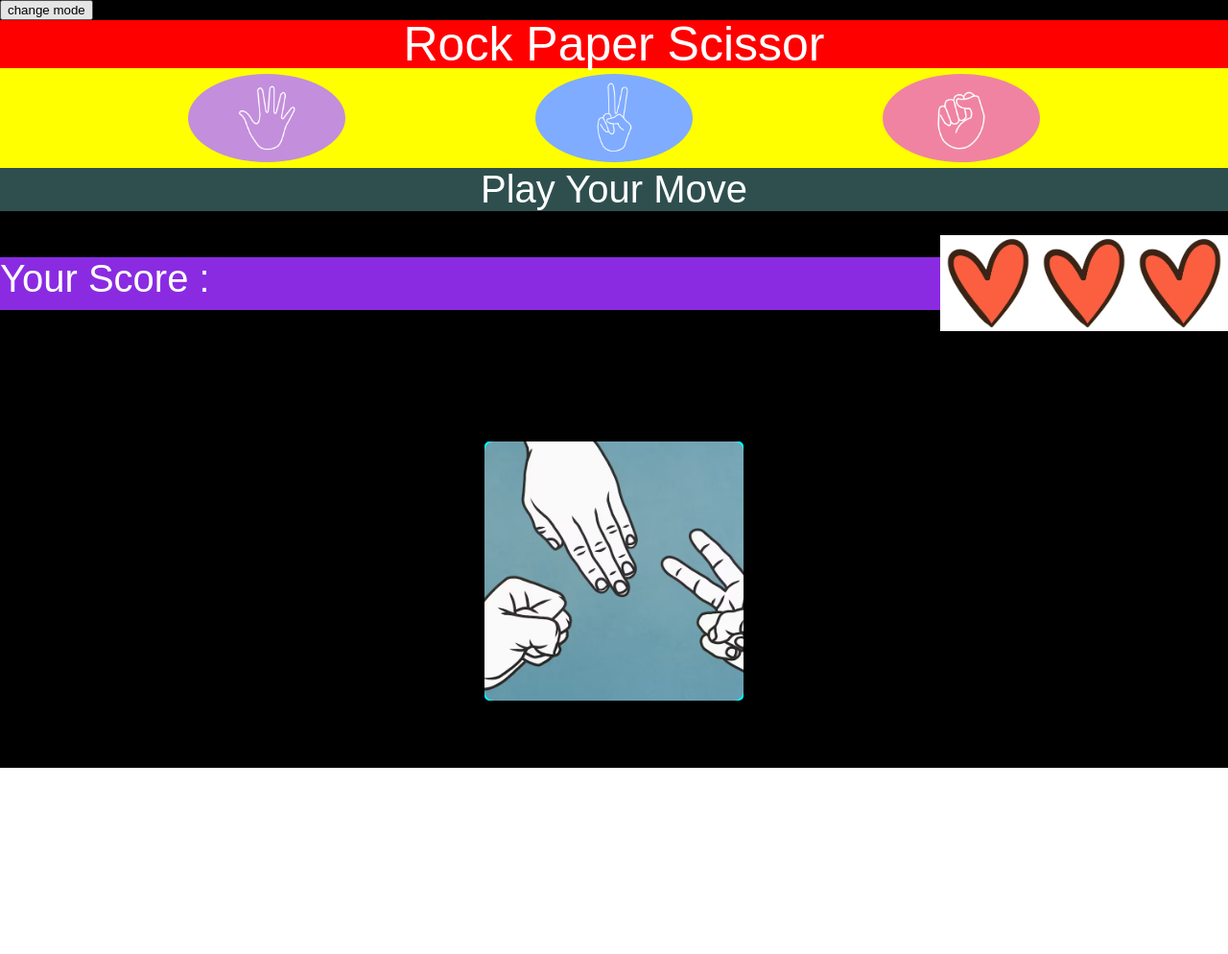
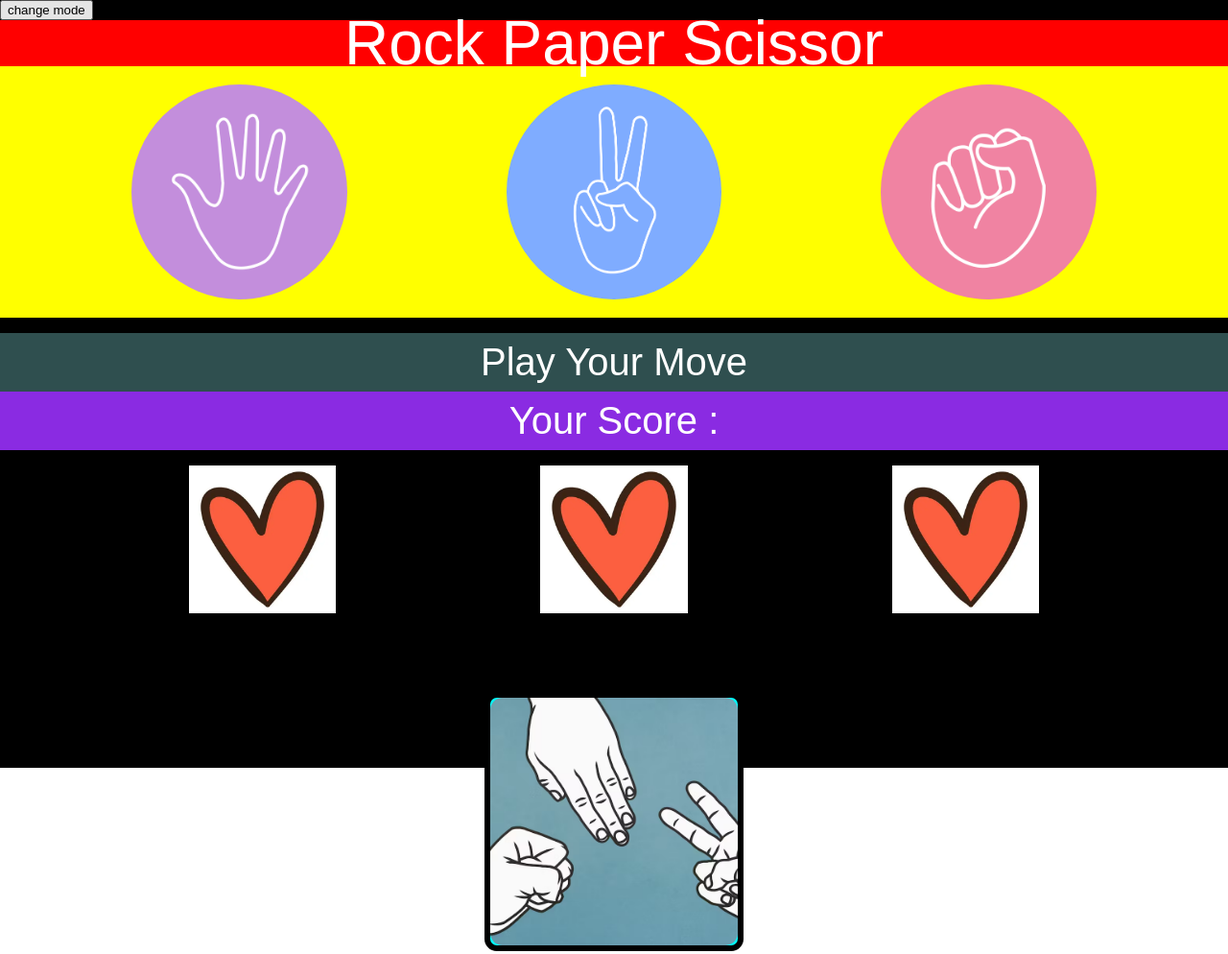
Before and after one commit to Royalaman007/RockPaperScissors, a plain HTML site: page index.html in a window 1280 px wide. Shown: the whole page at 96% size. Before the commit the page ends 800 px from the top, so only its background shows below. Drawn offline with Linux system fonts and the light colour scheme.

Commit message:
gpt changes1

```diff
--- a/style.css
+++ b/style.css
@@ -1,128 +1,118 @@
 * {
     margin: 0;
-    font-family: Arial;
-
+    box-sizing: border-box;
+    font-family: Arial, sans-serif;
 }
 
-.body{
-    height:100vh ;
+.body {
+    height: 100vh;
     width: 100vw;
+    background-color: black;
     color: white;
-    background-color: black;
 }
 
-#head{
-
-    height: 50px;
+#head {
+    height: 6vh;
     width: 100vw;
     background-color: red;
-    font-size: 50px;
+    font-size: 5vw;
     display: flex;
     justify-content: center;
     align-items: center;
-
 }
 
-.imgpart{
-
+.imgpart {
     background-color: yellow;
-
-    height: 100px;
+    min-height: 12vh;
     display: flex;
     justify-content: space-evenly;
-    object-fit: cover;
-    border: 2px solid transparent;
-
-}
-.img{
-    border-radius: 50%;
-    border: 4px solid transparent;
-
-}
-.img:hover{
-
-    border: 4px solid rgb(255, 255, 255);
-    opacity: 50%;
-
-
+    align-items: center;
+    flex-wrap: wrap;
+    gap: 2vw;
+    padding: 2vh 0;
 }
 
-.randombox_cover{
-    width: 100vw;
-
-
-
-
+.img {
+    width: 18vw;
+    height: 18vw;
+    border-radius: 50%;
+    border: 0.3vw solid transparent;
+    object-fit: cover;
+    transition: all 0.3s ease;
 }
 
+.img:hover {
+    border: 0.3vw solid white;
+    opacity: 0.5;
+}
 
-.display_pad{
-    height: 150px;
+.randombox_cover {
+    width: 100vw;
+    padding: 2vh 0;
+}
+
+.display_pad {
+    height: auto;
     width: 100vw;
     display: flex;
     justify-content: space-evenly;
     align-items: center;
-}
-.hearts{
-    height: 100px;
-    width: 100px;
-    object-fit: cover;
-    /* background-color: rgb(105, 62, 8); */
-
-
-
+    flex-wrap: wrap;
+    gap: 2vh;
 }
 
-#score{
-    height: 55px;
-    width: 100vw;
-    font-size: 40px;
-    font-weight: 50;
-    /* font-style: oblique; */
-    font-family: 'Poppins', sans-serif;
-
-    background-color:blueviolet ;
-
-
-
-
+.hearts {
+    width: 12vw;
+    height: 12vw;
+    object-fit: cover;
 }
 
-#text1{
+#score {
+    width: 100vw;
+    font-size: 2.5rem;
+    font-weight: 500;
+    font-family: 'Poppins', sans-serif;
+    background-color: blueviolet;
+    text-align: center;
+    padding: 1vh 0;
+}
+
+#text1 {
     display: flex;
     align-items: center;
     justify-content: center;
-    font-size: 40px;
+    font-size: 2.5rem;
     font-family: 'Poppins', sans-serif;
     background-color: darkslategray;
+    text-align: center;
+    padding: 1vh 0;
 }
-.randombox{
-    padding: auto;
-    margin:5px auto;
 
-
-    margin-bottom: 2.5px;
-    /* margin-top: 2.5px; */
-
-    height: 270px;
-    width: 270px;
+.randombox {
+    margin: 1vh auto;
+    height: 35vw;
+    width: 35vw;
+    max-height: 270px;
+    max-width: 270px;
     background-color: aqua;
-    border: 5px solid black;
-    border-radius: 10px;
-
-}
-.randombox img{
-    height: 100%;
-    width: 100%;
-
-    object-fit: cover;
-    border-radius: 10px;
-
-}
-.display_board{
+    border: 0.5vw solid black;
+    border-radius: 1vw;
     display: flex;
     align-items: center;
     justify-content: center;
-    font-size:  70px;
+}
+
+.randombox img {
+    height: 100%;
+    width: 100%;
+    object-fit: cover;
+    border-radius: 1vw;
+}
+
+.display_board {
+    display: flex;
+    align-items: center;
+    justify-content: center;
+    font-size: 5vw;
     color: transparent;
 }
```
